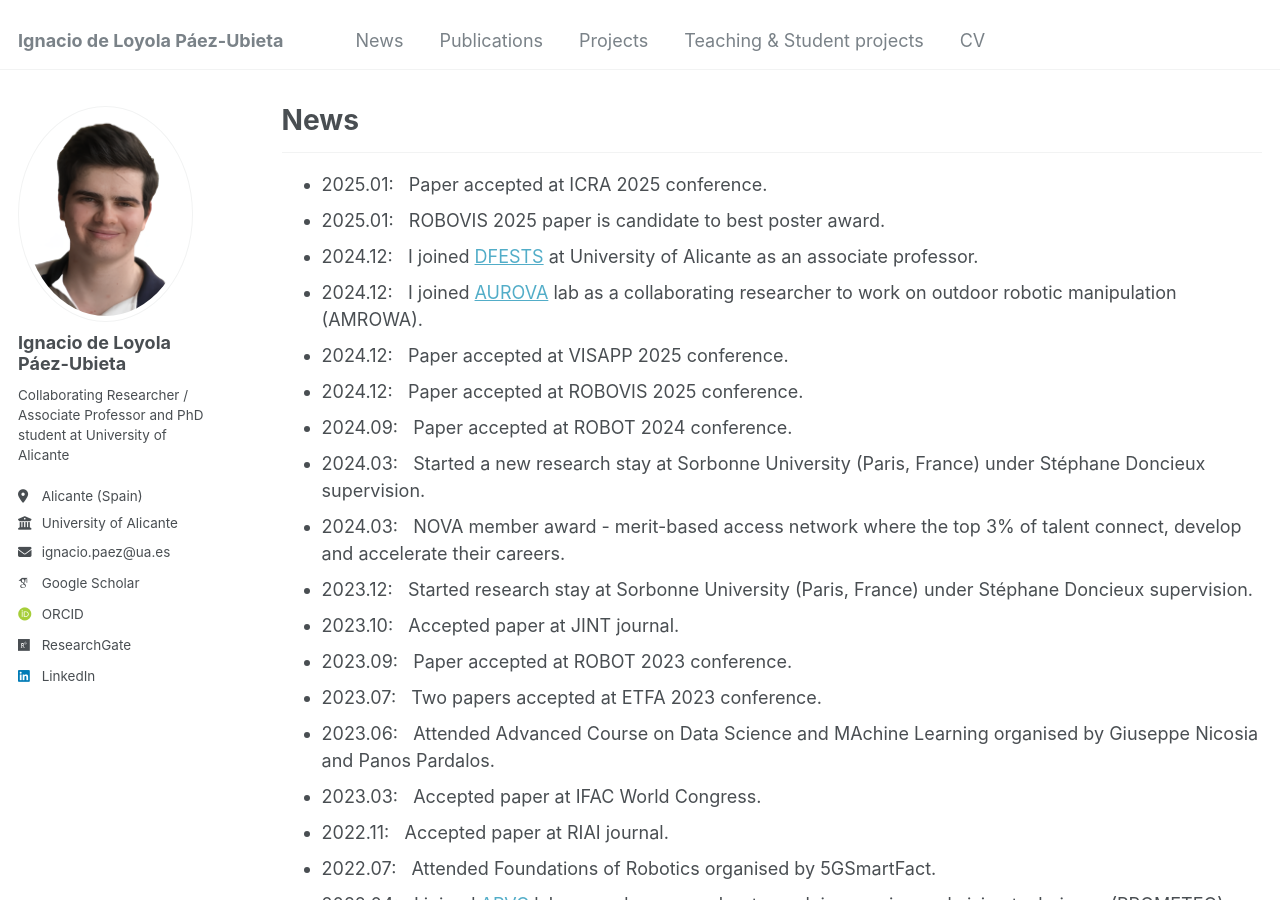
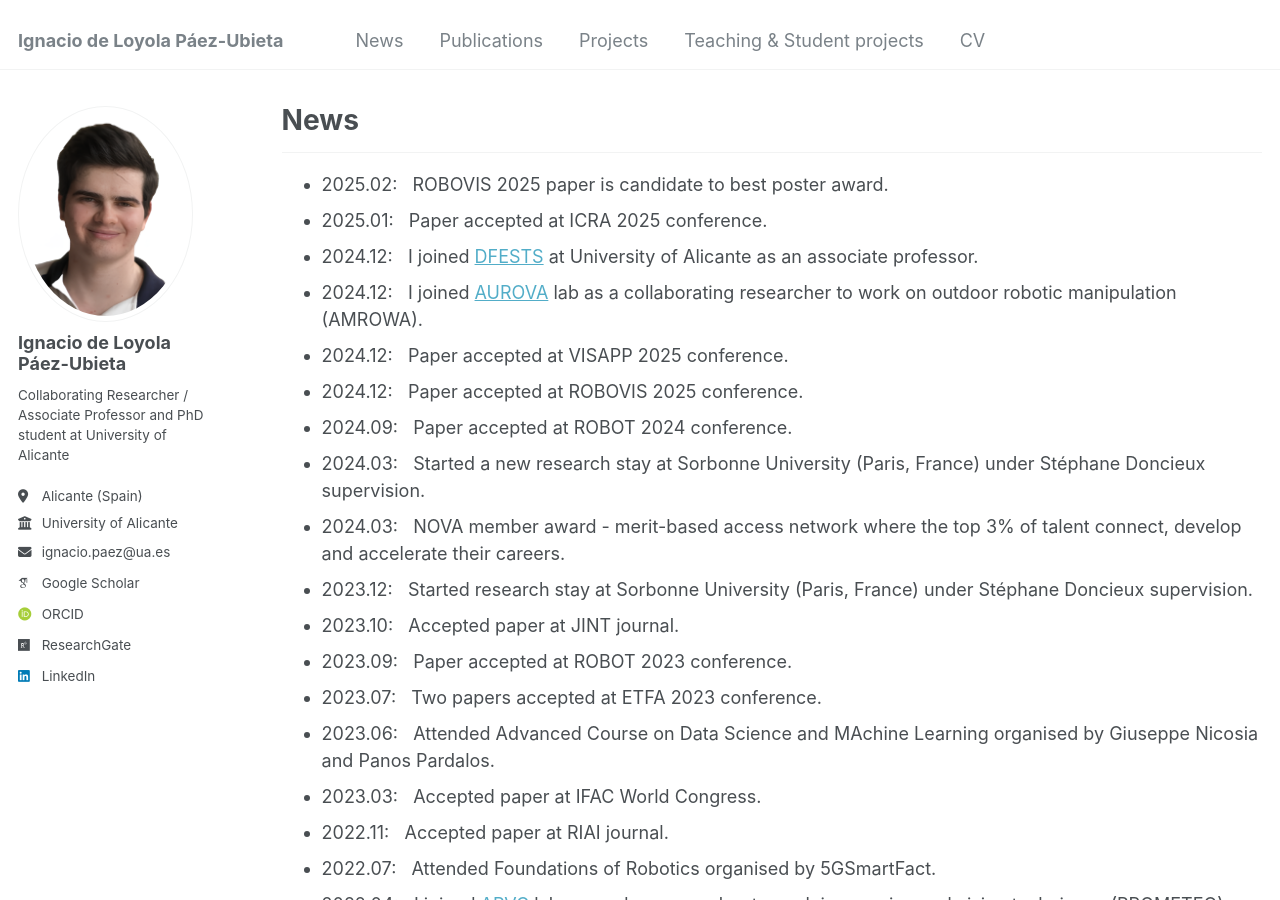
Before and after one commit to ignpaub/ignpaub.github.io, a Jekyll site: the page built from _pages/news.md, in a window 1280 px wide and 900 px high. Built offline with Jekyll 4.4.1, drawn with Linux system fonts in a browser that asks for light colours; some web fonts are replaced.

Commit message:
Update news.md

```diff
--- a/_pages/news.md
+++ b/_pages/news.md
@@ -5,8 +5,8 @@ permalink: /news/
 author_profile: true
 ---
 ---
+- 2025.02: &nbsp; ROBOVIS 2025 paper is candidate to best poster award.
 - 2025.01: &nbsp; Paper accepted at ICRA 2025 conference.
-- 2025.01: &nbsp; ROBOVIS 2025 paper is candidate to best poster award.
 - 2024.12: &nbsp; I joined [DFESTS](https://dfests.ua.es/) at University of Alicante as an associate professor.
 - 2024.12: &nbsp; I joined [AUROVA](http://www.aurova.ua.es/) lab as a collaborating researcher to work on outdoor robotic manipulation (AMROWA).
 - 2024.12: &nbsp; Paper accepted at VISAPP 2025 conference.
```
